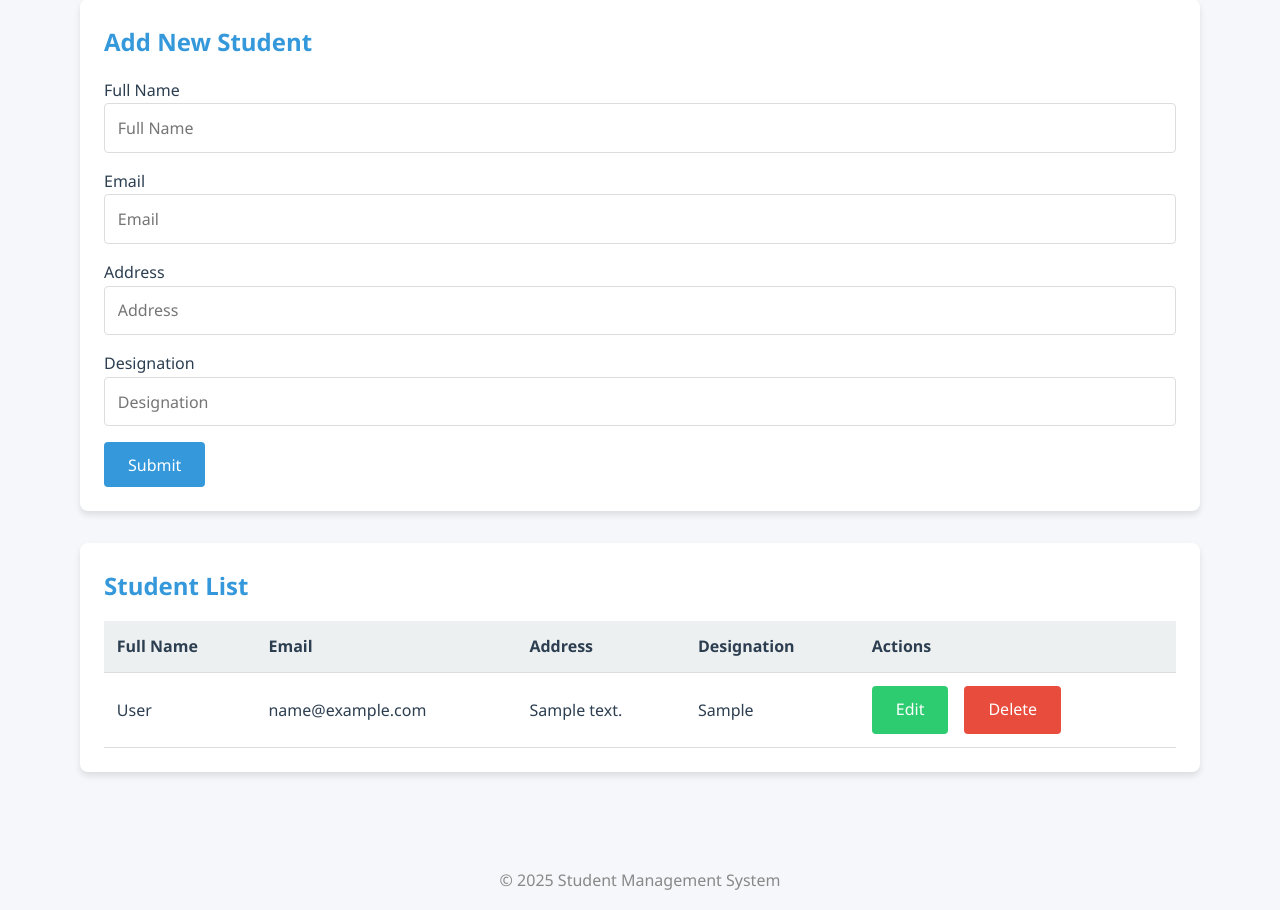
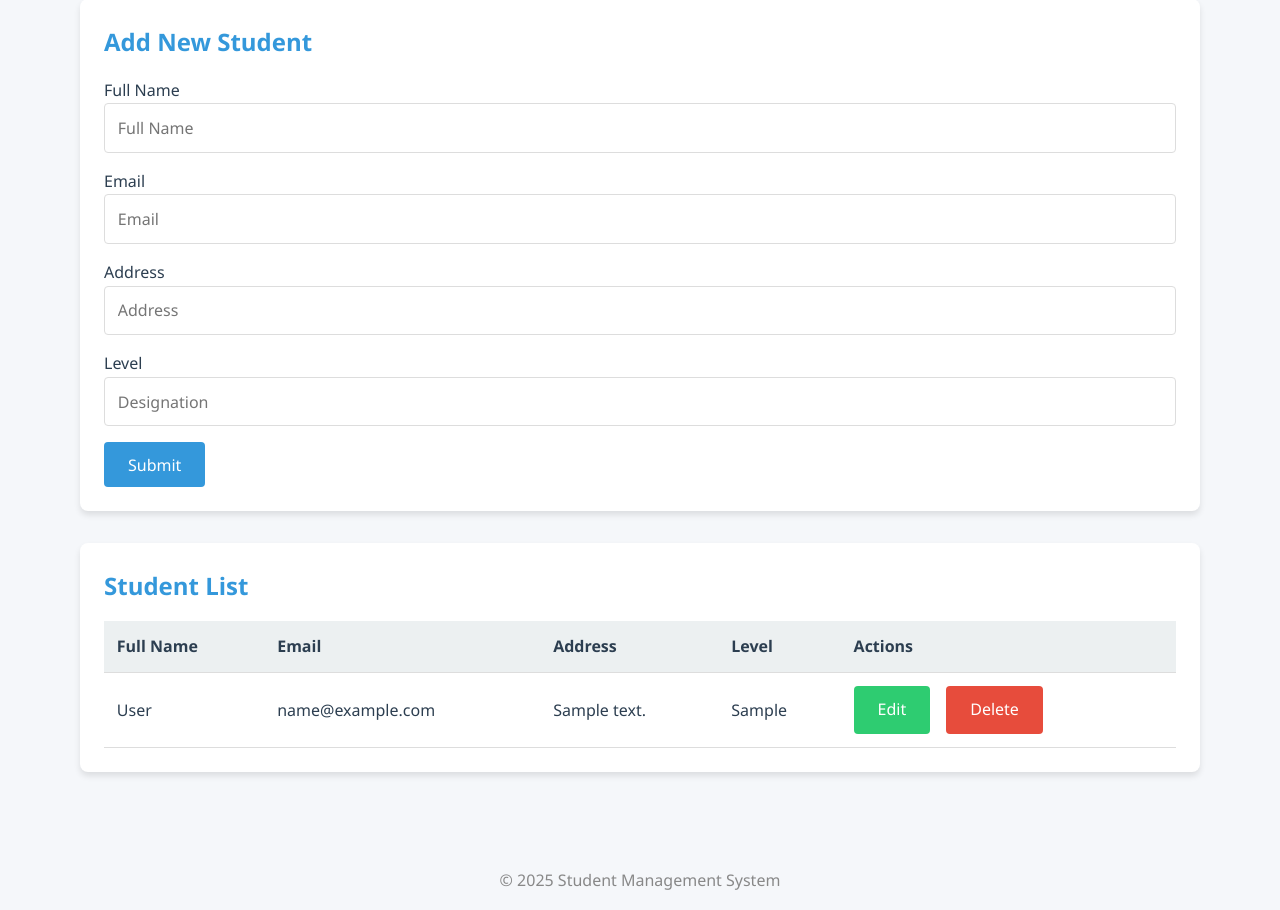
Before and after one commit to alijarai12/ci-cd-github-runner, a Django app: page / in a window 1280 px wide. Shown: the part 148-1058 px from the top of the page. Run offline with Django 5.2, Linux system fonts and the light colour scheme; tables that the repository leaves empty hold one stand-in row (values such as "Sample post").

Commit message:
Update home.html

```diff
--- a/templates/students/home.html
+++ b/templates/students/home.html
@@ -18,7 +18,7 @@
             {{ form.address }}
         </div>
         <div class="form-group">
-            <label for="id_designation">Designation</label>
+            <label for="id_designation">Level</label>
             {{ form.designation }}
         </div>
         <button type="submit" class="btn btn-primary">Submit </button>
@@ -34,7 +34,7 @@
                 <th>Full Name</th>
                 <th>Email</th>
                 <th>Address</th>
-                <th>Designation</th>
+                <th>Level</th>
                 <th>Actions</th>
             </tr>
         </thead>
```
